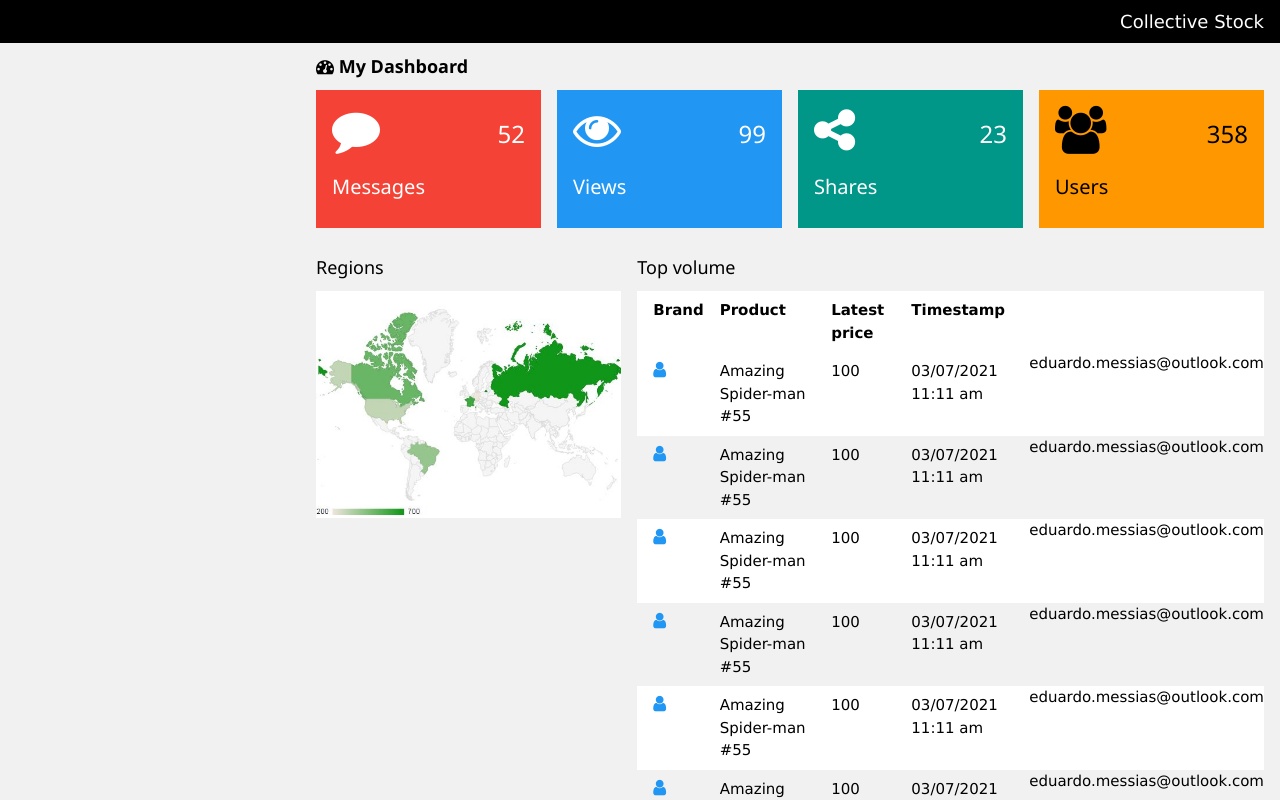
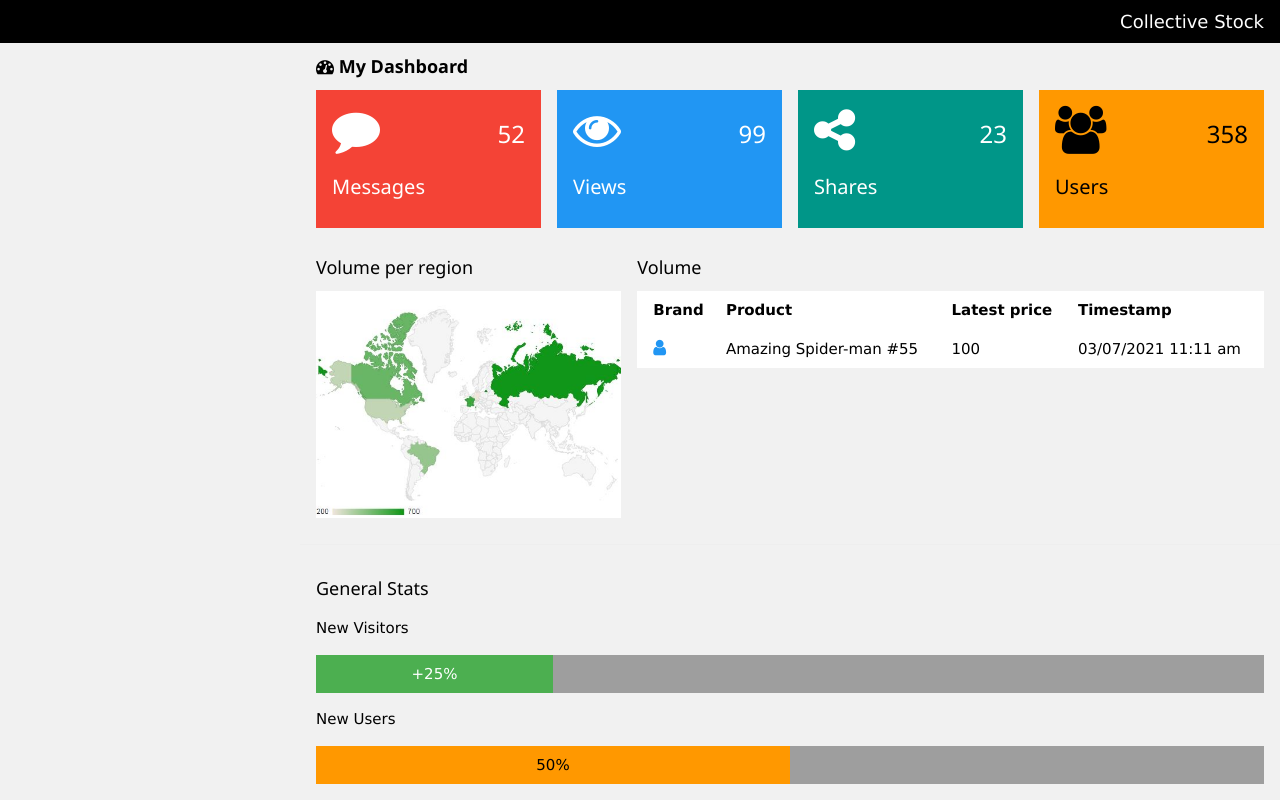
Before and after one commit to eduardomessias/collective-stock, a Next.js app: page / in a window 1280 px wide. Shown: the top 800 px of the page. Built offline with nearby package versions, Linux system fonts and the light colour scheme.

Commit message:
refactoring

```diff
--- a/components/messagesCard.js
+++ b/components/infoCardMessages.js
@@ -1,6 +1,6 @@
 import InfoCard from './infoCard'
 
-const MessagesCard = () =>
+const InfoCardMessages = () =>
     <InfoCard caption="Messages" value="52" color="red" icon="comment" />
 
-export default MessagesCard
+export default InfoCardMessages
--- /dev/null
+++ b/components/infoCardSection.js
@@ -0,0 +1,22 @@
+import InfoCardMessages from './infoCardMessages'
+import InfoCardViews from './infoCardViews'
+import InfoCardShares from './infoCardShares'
+import InfoCardUsers from './infoCardUsers'
+
+const InfoCardSection = () =>
+    <div className="w3-row-padding w3-margin-bottom">
+        <div className="w3-quarter">
+            <InfoCardMessages />
+        </div>
+        <div className="w3-quarter">
+            <InfoCardViews />
+        </div>
+        <div className="w3-quarter">
+            <InfoCardShares />
+        </div>
+        <div className="w3-quarter">
+            <InfoCardUsers />
+        </div>
+    </div>
+
+export default InfoCardSection
--- a/components/sharesCard.js
+++ b/components/infoCardShares.js
@@ -1,6 +1,6 @@
 import InfoCard from './infoCard'
 
-const SharesCard = () =>
+const InfoCardShares = () =>
     <InfoCard caption="Shares" value="23" color="teal" icon="share-alt" />
 
-export default SharesCard
+export default InfoCardShares
--- a/components/usersCard.js
+++ b/components/infoCardUsers.js
@@ -1,6 +1,6 @@
 import InfoCard from './infoCard'
 
-const UsersCard = () =>
+const InfoCardUsers = () =>
     <InfoCard caption="Users" value="358" color="orange" icon="users" />
 
-export default UsersCard
+export default InfoCardUsers
--- a/components/viewsCard.js
+++ b/components/infoCardViews.js
@@ -1,6 +1,6 @@
 import InfoCard from './infoCard'
 
-const ViewsCard = () =>
+const InfoCardViews = () =>
     <InfoCard caption="Views" value="99" color="blue" icon="eye" />
 
-export default ViewsCard
+export default InfoCardViews
--- /dev/null
+++ b/components/volumeSection.js
@@ -0,0 +1,20 @@
+import Image from 'next/image'
+
+import VolumeTable from './volumeTable'
+
+const VolumeSection = () =>
+    <div className="w3-panel">
+        <div className="w3-row-padding" style={{ margin: '0 -16px' }}>
+
+            <div className="w3-third">
+                <h5>Volume per region</h5>
+                <Image src="/images/region.jpg" width={525} height={389} style={{ width: 100 + '%' }} alt="Google Regional Map" />
+            </div>
+
+            <div className="w3-twothird">
+                <h5>Volume</h5>
+                <VolumeTable />
+            </div>
+        </div>
+    </div>
+export default VolumeSection
--- a/components/topVolume.js
+++ b/components/volumeTable.js
@@ -1,12 +1,10 @@
-const TopVolumeTable = () => {
-    const c = {
+const VolumeTable = () => {
+    const volume = [{
         brand: "fa-user",
         product: "Amazing Spider-man #55",
         latestPrice: 100.00,
         timestamp: "03/07/2021 11:11 am"
-    }
-
-    const topVolume = [c, c, c, c, c, c, c]
+    }]
 
     return (
         <table className="w3-table w3-striped w3-white">
@@ -19,12 +17,12 @@ const TopVolumeTable = () => {
             </tr>
             </thead>
             <tbody>
-                {topVolume.map ((c, i) => (
-                    <tr key={i}>
+                {volume.map ((collectible, index) => (
+                    <tr key={index}>
                         <td><i className="fa fa-user w3-text-blue w3-large"></i></td>
-                        <td>{c.product}</td>
-                        <td>{c.latestPrice}</td>
-                        <td>{c.timestamp}</td>eduardo.messias@outlook.com
+                        <td>{collectible.product}</td>
+                        <td>{collectible.latestPrice}</td>
+                        <td>{collectible.timestamp}</td>
                     </tr>
                 ))}
             </tbody>
@@ -32,4 +30,4 @@ const TopVolumeTable = () => {
     )
 }
 
-export default TopVolumeTable
+export default VolumeTable
--- a/pages/index.js
+++ b/pages/index.js
@@ -9,11 +9,8 @@ import PageContent from '../components/pageContent'
 import Header from '../components/header'
 import Footer from '../components/footer'
 
-import MessagesCard from '../components/messagesCard'
-import ViewsCard from '../components/viewsCard'
-import SharesCard from '../components/sharesCard'
-import UsersCard from '../components/usersCard'
-import TopVolumeTable from '../components/topVolume'
+import InfoCardSection from '../components/infoCardSection'
+import VolumeSection from '../components/volumeSection'
 
 class Home extends Component {
   constructor (props) {
@@ -40,35 +37,9 @@ class Home extends Component {
 
         <Header />
 
-        <div className="w3-row-padding w3-margin-bottom">
-          <div className="w3-quarter">
-            <MessagesCard />
-          </div>
-          <div className="w3-quarter">
-            <ViewsCard />
-          </div>
-          <div className="w3-quarter">
-            <SharesCard />
-          </div>
-          <div className="w3-quarter">
-            <UsersCard />
-          </div>
-        </div>
+        <InfoCardSection />
 
-        <div className="w3-panel">
-          <div className="w3-row-padding" style={{ margin: '0 -16px' }}>
-
-            <div className="w3-third">
-              <h5>Regions</h5>
-              <Image src="/images/region.jpg" width={525} height={389} style={{ width: 100 + '%' }} alt="Google Regional Map" />
-            </div>
-
-            <div className="w3-twothird">
-              <h5>Top volume</h5>
-              <TopVolumeTable />
-            </div>
-          </div>
-        </div>
+        <VolumeSection />
 
         <hr />
 
```
